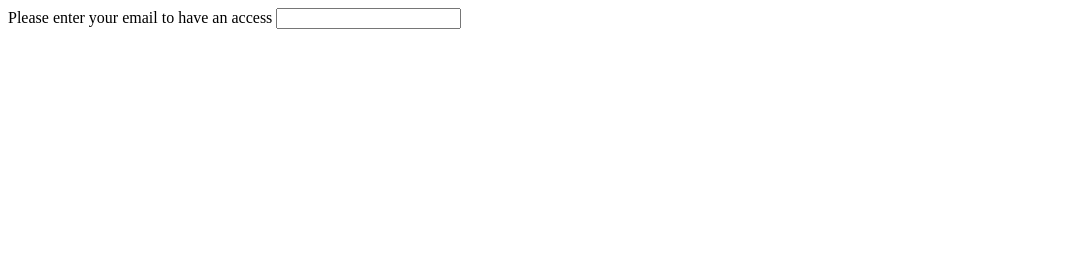
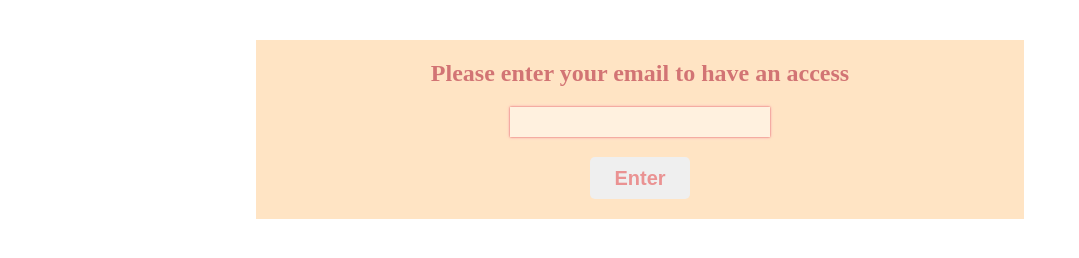
Before and after one commit to AnukaJapa/js-mail, a plain HTML site: page index.html in a window 1280 px wide. Shown: the whole page, without its empty margins (0-1079 px from the left). Drawn offline with Linux system fonts and the light colour scheme.

Commit message:
decorato form e input

```diff
--- a/index.html
+++ b/index.html
@@ -10,9 +10,11 @@
 <body>
     <div class="container">
         <form action="">
-            <label for="mailInput">Please enter your email to have an access</label>
+            <label id="inputLabel" for="mailInput">Please enter your email to have an access</label>
             <input type="mail" id="mailInput" name="userInformation">
+           <button>Enter</button>
         </form>
+
     </div>
 
     <script src="script.js"></script>
--- a/style.css
+++ b/style.css
@@ -0,0 +1,55 @@
+* {
+    margin:0;
+    padding:0;
+    box-sizing: border-box;
+}
+
+
+.container {
+margin:40px auto;
+width: 60%;
+text-align: center;
+background-color: bisque;
+padding:20px;
+
+}
+
+form {
+display: flex;
+flex-direction: column;
+align-items: center;
+}
+
+#inputLabel {
+    font-size:1.5rem;
+    font-weight: bold;
+    color:rgb(210, 116, 116);
+}
+#mailInput {
+    margin:20px;
+    width:260px;
+    height:30px;
+    background-color: rgba(255, 255, 255, 0.455);
+    border:none;
+    box-shadow:0px 0px 2px rgb(222, 86, 86), 0px 0px 4px pink;
+}
+
+#mailInput:focus {
+    outline:white 3px solid;
+}
+
+button {
+padding:0.6rem;
+border-radius: 5px;
+border:none;
+width: 100px;
+font-size:20px;
+font-weight: bold;
+color:rgb(234, 146, 146);
+transition:0.3s;
+}
+
+button:hover {
+background-color:rgb(234, 146, 146);
+color:white;
+}
```
